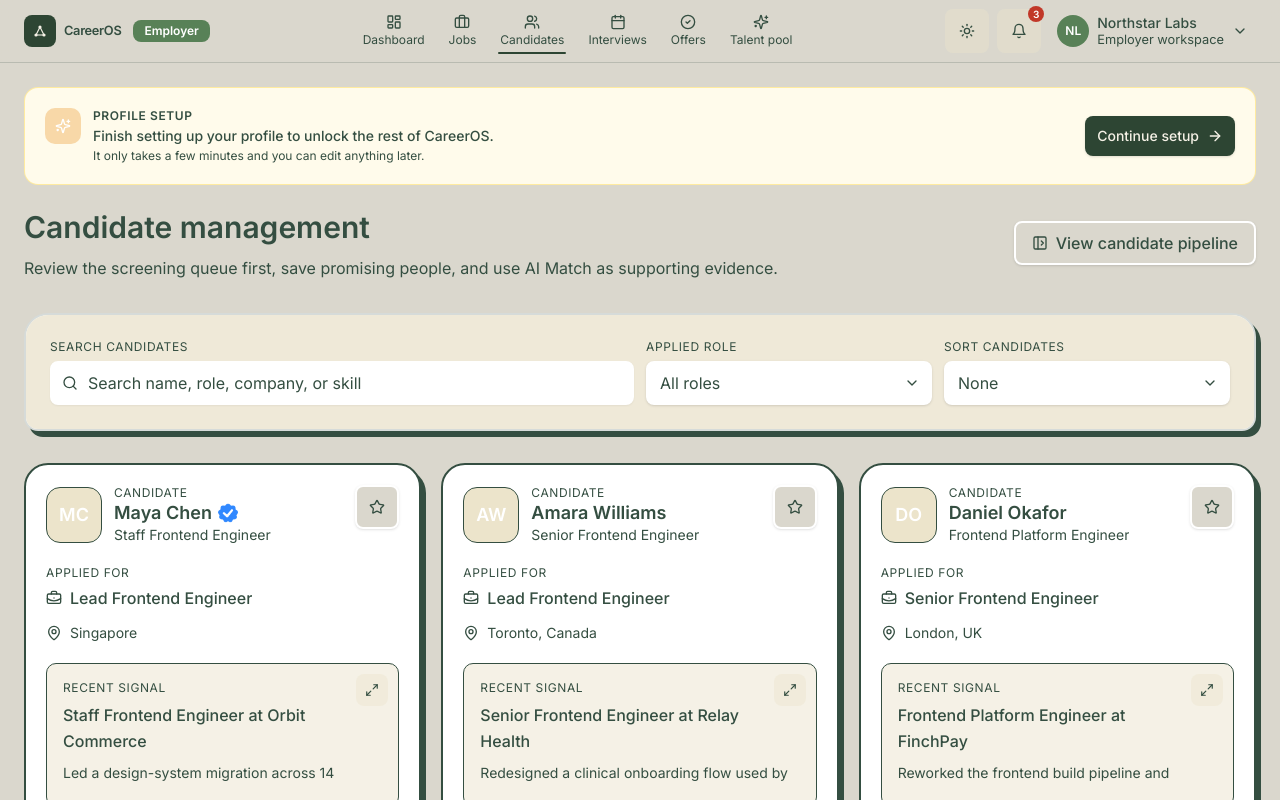
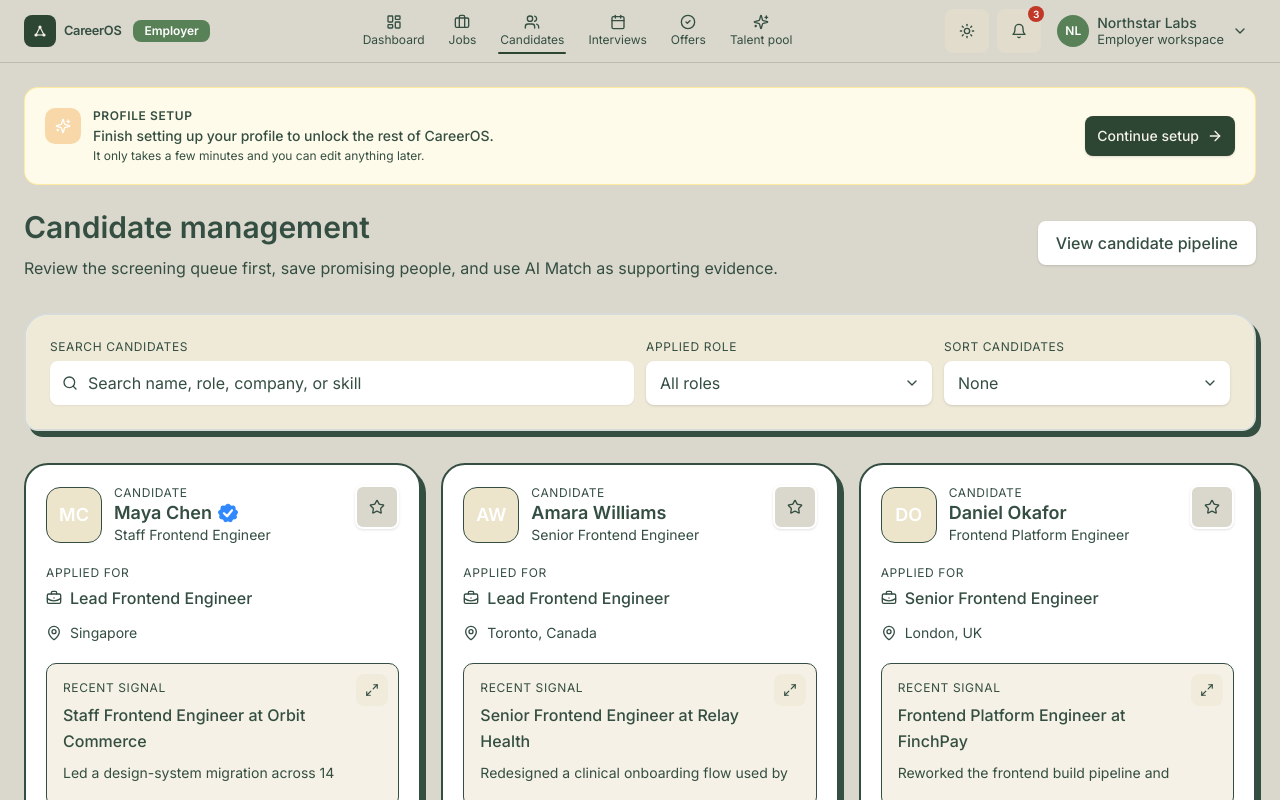
Before and after one commit to davidlaw373-glitch/talentbank-tech-hackathon-2cm, a Next.js app: page /employer/candidates in a window 1280 px wide. Shown: the top 800 px of the page. Built offline with nearby package versions, Linux system fonts and the light colour scheme.

Commit message:
style: simplify candidate pipeline button

```diff
--- a/src/app/employer/candidates/page.tsx
+++ b/src/app/employer/candidates/page.tsx
@@ -2,7 +2,6 @@
 
 import { useMemo, useState } from "react";
 import {
-  PanelLeftOpen,
   Search,
   SearchX,
   X,
@@ -115,10 +114,9 @@ export default function EmployerCandidatesPage() {
           <Button
             type="button"
             variant="outline"
-            className="mt-3"
+            className="mt-3 bg-surface-1 hover:bg-surface-2"
             onClick={() => setPipelineOpen(true)}
           >
-            <PanelLeftOpen aria-hidden />
             View candidate pipeline
           </Button>
         }
```
Also changed, not shown: 1 other file (tests, documents, lock files or other folders).
